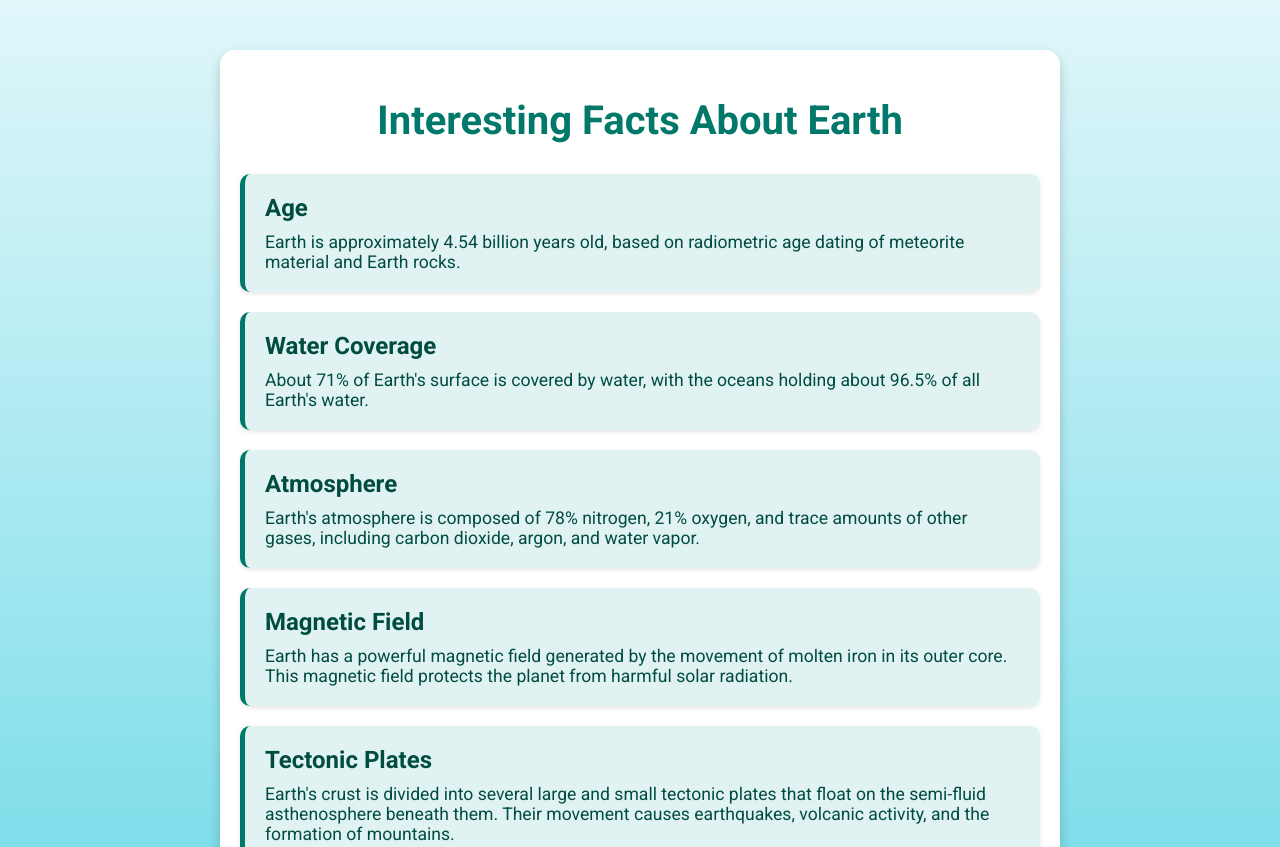
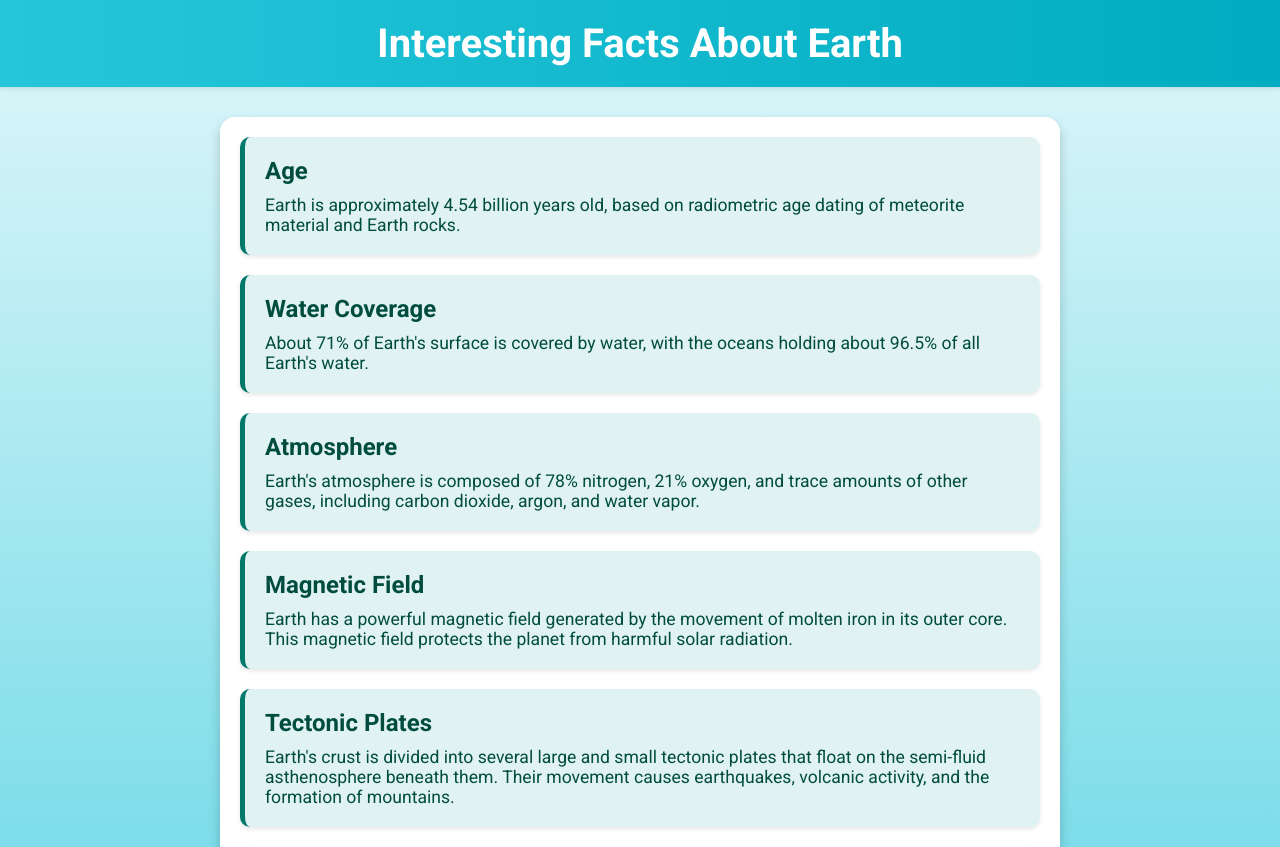
Before and after one commit to rajayush01/Earth-Facts, a plain HTML site: page index.html in a window 1280 px wide. Shown: the top 847 px of the page. Drawn offline with Linux system fonts and the light colour scheme.

Commit message:
Update index.html

```diff
--- a/index.html
+++ b/index.html
@@ -16,22 +16,28 @@
             overflow-x: hidden;
         }
 
+        header {
+            text-align: center;
+            padding: 20px 0;
+            background: linear-gradient(to right, #26c6da, #00acc1);
+            color: #ffffff;
+            box-shadow: 0 2px 4px rgba(0, 0, 0, 0.1);
+        }
+
+        header h1 {
+            margin: 0;
+            font-size: 2.5em;
+        }
+
         .container {
             max-width: 800px;
-            margin: 50px auto;
+            margin: 30px auto;
             padding: 20px;
             background-color: #ffffff;
             border-radius: 15px;
             box-shadow: 0 6px 12px rgba(0, 0, 0, 0.2);
             transform: translateY(0);
             animation: slideIn 0.5s ease-out;
-        }
-
-        h1 {
-            text-align: center;
-            color: #00796b;
-            margin-bottom: 30px;
-            font-size: 2.5em;
         }
 
         .fact {
@@ -96,8 +102,10 @@
     </style>
 </head>
 <body>
+    <header>
+        <h1>Interesting Facts About Earth</h1>
+    </header>
     <div class="container">
-        <h1>Interesting Facts About Earth</h1>
         <div id="facts-list"></div>
         <div class="button-container">
             <button onclick="replaceFacts()">Replace Facts</button>
```
